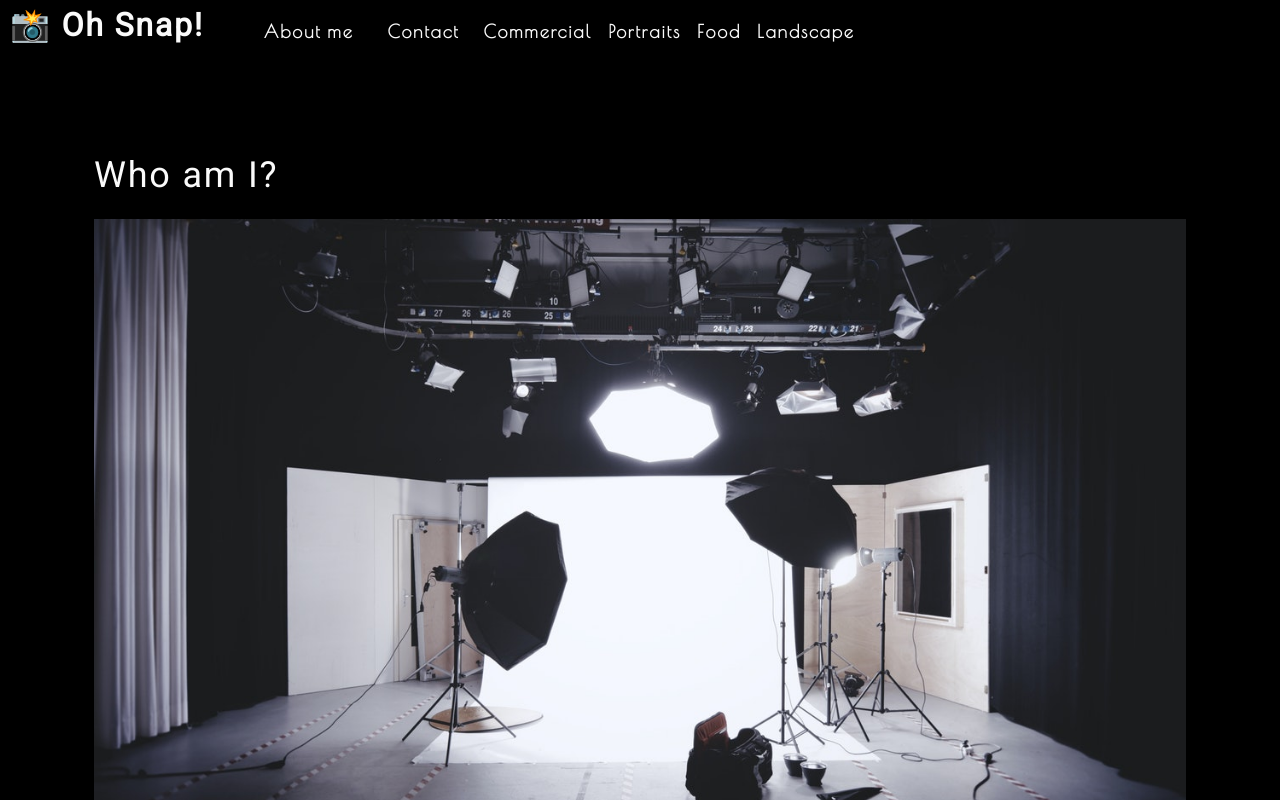
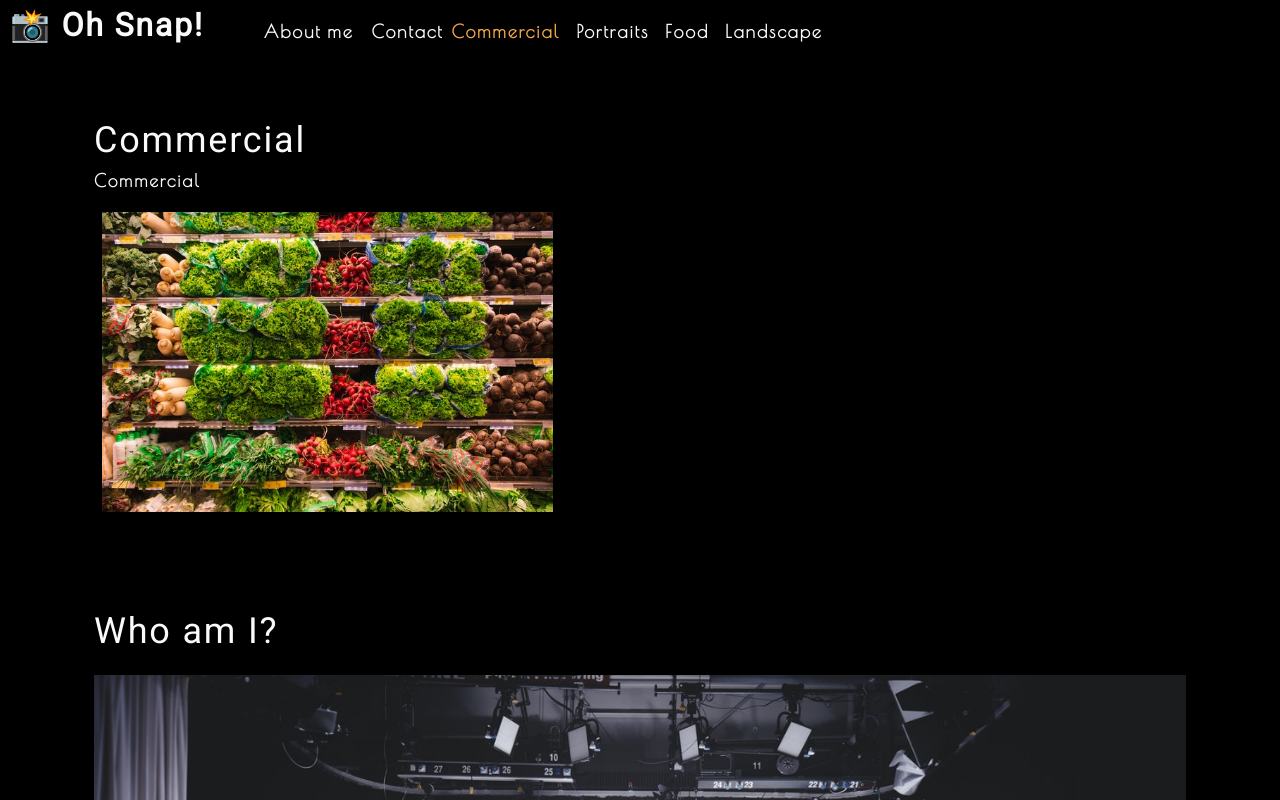
Before and after one commit to Winkler102/photo-port, a React (Create React App) app: page / in a window 1280 px wide. Shown: the top 800 px of the page. Built offline with nearby package versions, Linux system fonts and the light colour scheme.

Commit message:
updated nav bar

```diff
--- a/src/App.js
+++ b/src/App.js
@@ -1,14 +1,29 @@
-import React from 'react';
+import React, { useState } from 'react';
 import Nav from './components/Nav';
 import About from './components/About';
+import Gallery from './components/Gallery';
+
+
 
 function App() {
+  const [categories] = useState([
+    { name: 'commercial', description: 'Photos of grocery stores, food trucks, and other commercial projects' },
+    { name: 'portraits', description: 'Portraits of people in my life' },
+    { name: 'food', description: 'Delicious delicacies' },
+    { name: 'landscape', description: 'Fields, farmhouses, waterfalls, and the beauty of nature' }
+  ]);
+  const [currentCategory, setCurrentCategory] = useState(categories[0]);
 
   return (
     <div>
-      <Nav />
+      <Nav
+        categories={categories}
+        setCurrentCategory={setCurrentCategory}
+        currentCategory={currentCategory}
+      ></Nav>
       <main>
-          <About />
+        <Gallery></Gallery>
+        <About></About>
       </main>
     </div>
   );
--- /dev/null
+++ b/src/components/Gallery/index.js
@@ -0,0 +1,24 @@
+import React from 'react';
+import { capitalizeFirstLetter } from '../../utils/helpers';
+import photo from "../../assets/small/commercial/0.jpg";
+
+function Gallery(props) {
+    const currentCategory = {
+        name: 'commercial',
+        description: "Photos of grocery stores, food trucks, and other commercial projects",
+    };
+    return (
+        <section>
+            <h1>{capitalizeFirstLetter(currentCategory.name)}</h1>
+            <p>{capitalizeFirstLetter(currentCategory.name)}</p>
+            <div>
+                <img
+                    src={photo}
+                    alt="Commercial Example"
+                    className="img-thumbnail mx-1"
+                />
+            </div>
+        </section>
+    );
+}
+export default Gallery;
--- a/src/components/Nav/index.js
+++ b/src/components/Nav/index.js
@@ -1,46 +1,44 @@
-import React from "react";
+import React, { useEffect } from 'react';
 import { capitalizeFirstLetter } from "../../utils/helpers";
 
-function Nav() {
-  const categories = [
-    { name: 'commercial', description: 'Photos of grocery stores, food trucks, and other commercial projects' },
-    { name: 'portraits', description: 'Portraits of people in my life' },
-    { name: 'food', description: 'Delicious delicacies' },
-    { name: 'landscape', description: 'Fields, farmhouses, waterfalls, and the beauty of nature' }
-  ];
+function Nav(props) {
 
-  const handleClick = () => {
-    console.log("click handled")
-  }
+  const {
+    categories = [],
+    setCurrentCategory,
+    currentCategory,
+  } = props;
+
+  useEffect(() => {
+    document.title = capitalizeFirstLetter(currentCategory.name);
+  }, [currentCategory]);
 
   return (
-    <header data-testid="header" className="flex-row px-1">
+    <header className="flex-row px-1">
       <h2>
         <a data-testid="link" href="/">
-          <span role="img" aria-label="camera"> 📸</span> Oh Snap!
+          <span role="img" aria-label="camera">
+            {" "}
+            📸
+          </span>{" "}
+          Oh Snap!
         </a>
       </h2>
       <nav>
         <ul className="flex-row">
           <li className="mx-2">
-            <a data-testid="about" href="#about" onClick={() => handleClick()}>
-              About me
-            </a>
+            <a href="#about"> About me </a>
           </li>
-          <li className={"mx-2"}>
-            <span onClick={() => handleClick()}>
-              Contact
-            </span>
+          <li>
+            <span>Contact</span>
           </li>
-          {
-            categories.map((category) => (
-              <li className="mx-1" key={category.name} >
-                <span onClick={() => { handleClick(); }}>
-                  {capitalizeFirstLetter(category.name)}
-                </span>
-              </li>
-            ))
-          }
+          {categories.map((category) => (
+            <li className={`mx-1 ${currentCategory.name === category.name && 'navActive'}`} key={category.name} >
+              <span onClick={() => { setCurrentCategory(category) }}>
+                {capitalizeFirstLetter(category.name)}
+              </span>
+            </li>
+          ))}
         </ul>
       </nav>
     </header>
```
Also changed, not shown: 1 other file (tests, documents, lock files or other folders).
